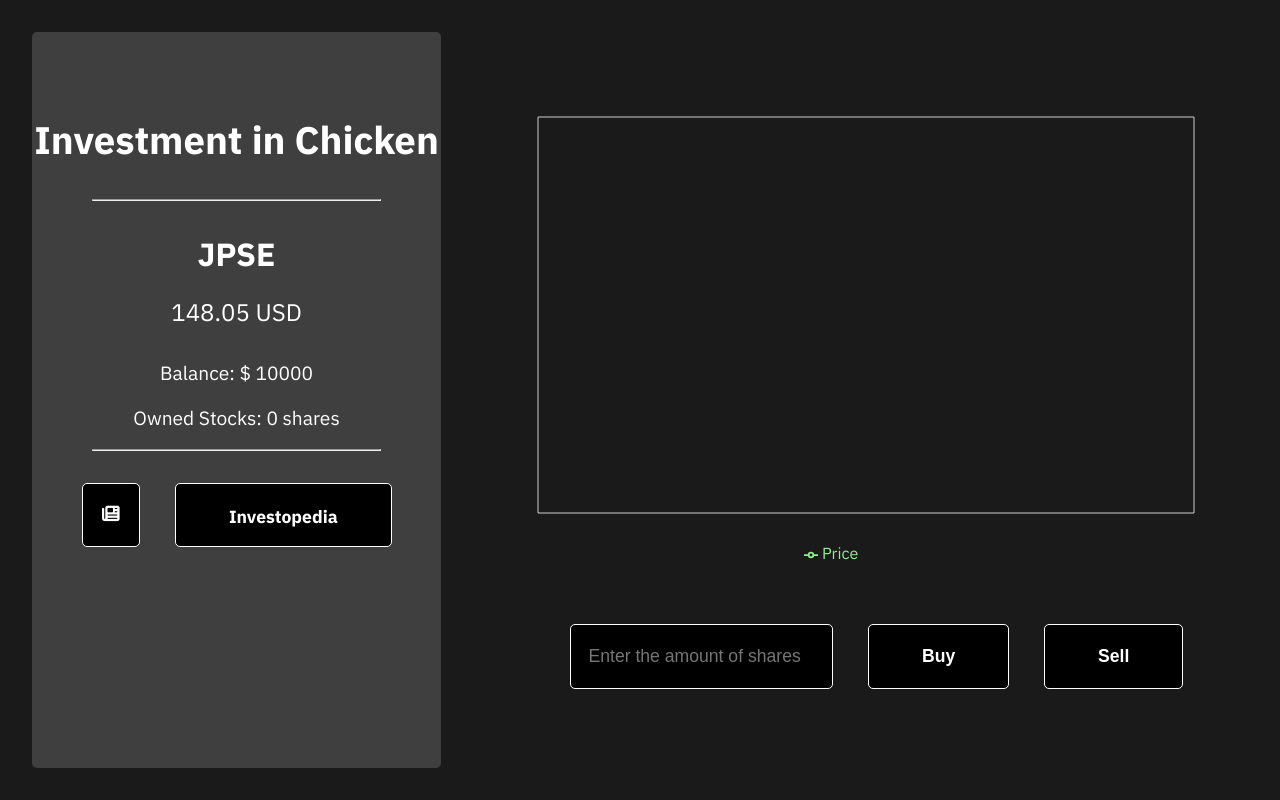
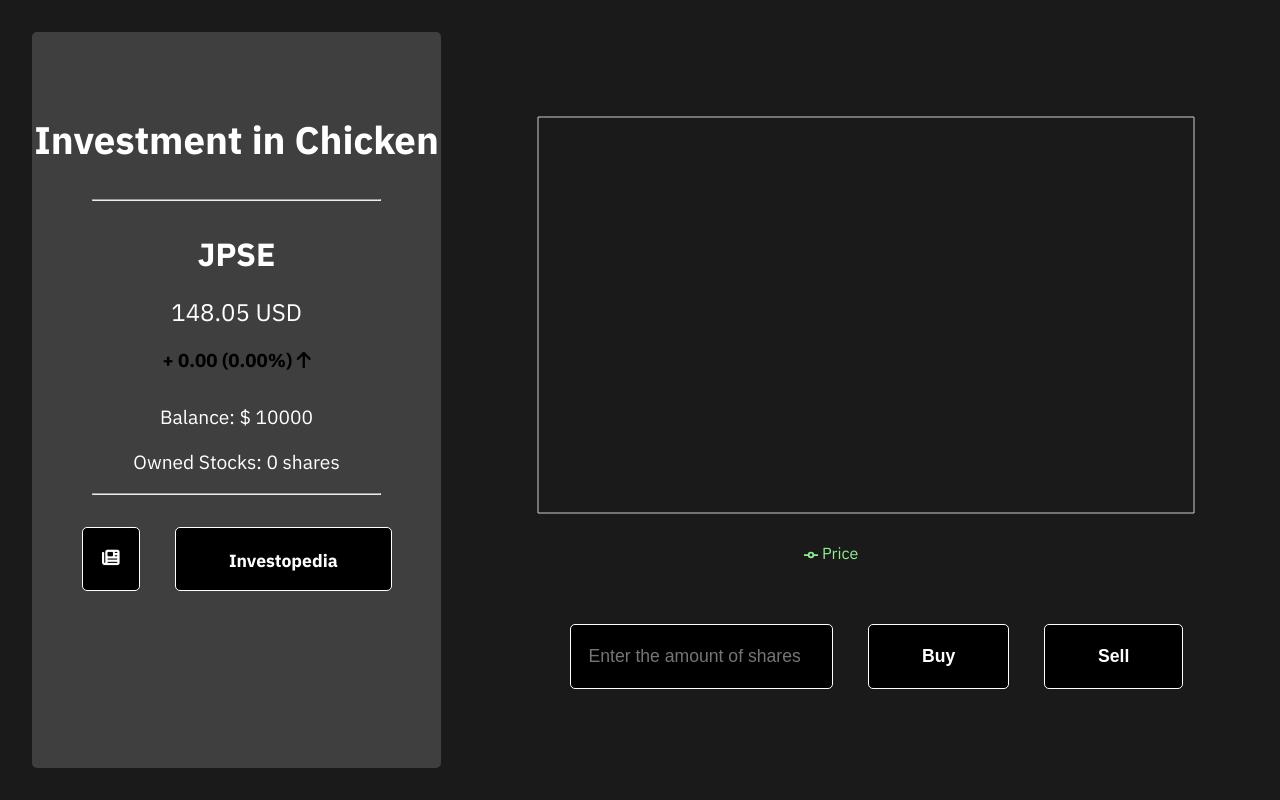
Before and after one commit to waterdoze/InvestmentLiteracyTool, a React (Create React App) app in the folder client/: page /stock in a window 1280 px wide. Built offline with nearby package versions, Linux system fonts and the light colour scheme; no server answers.

Commit message:
Added More Information to StockInfo

```diff
--- a/client/src/components/Stock.jsx
+++ b/client/src/components/Stock.jsx
@@ -18,6 +18,7 @@ function App() {
     const [currStock, setCurrStock] = useState({Date: "", Price: 148.05});
     const [balance, setBalance] = useState(10000);
     const [ownedStocks, setOwnedStocks] = useState(0);
+    const [oldStock, setOldStock] = useState(148.05);
 
 
     const [time, setTime] = useState(10);
@@ -59,6 +60,7 @@ function App() {
         const newData = [...currData];
         newData.push(data[stockIndex]);
         setStockIndex(stockIndex + 1);
+        setOldStock(currStock.Price);
         setCurrData(newData);
         setCurrStock(newData[newData.length - 1]);
 
@@ -70,7 +72,7 @@ function App() {
               <div id="SidePane">
                   <Title />
                   <hr />
-                  <StockInfo price = {currStock.Price}/>
+                  <StockInfo price = {currStock.Price} oldStock={oldStock}/>
                   <Balance balance={balance} ownedStocks={ownedStocks}/>
                   <hr />
                   <Resources />
--- a/client/src/components/StockInfo.jsx
+++ b/client/src/components/StockInfo.jsx
@@ -1,11 +1,18 @@
 import React from "react";
 
-function StockInfo({price}) {
-
+function StockInfo({price, oldStock}) {
     return (
         <div className="stockinfo-component">
             <h1 className="stock-name">JPSE</h1>
             <h2 className="stock-price">{price} USD</h2>
+            {price >= oldStock ?
+                <h3 className="stock-difference">
+                    {`+ ${(price - oldStock).toFixed(2)} (${((price - oldStock) / oldStock * 100).toFixed(2)}%) `}
+                    <i className="fa-solid fa-arrow-up" /></h3>
+                : <h3 className="stock-difference">
+                    {`- ${(oldStock - price).toFixed(2)} (${((price - oldStock) / oldStock * 100).toFixed(2)}%) `}
+                    <i className="fa-solid fa-arrow-up" /></h3>
+            }
         </div>
     )
 }
--- a/client/src/index.css
+++ b/client/src/index.css
@@ -69,6 +69,14 @@ hr {
 .stock-price {
   color: white;
   font-weight: 500;
+}
+
+.green {
+  color: lightgreen;
+}
+
+.red {
+  color: red;
 }
 
 .balance-component {
@@ -176,5 +184,5 @@ hr {
 }
 
 .buy-sell:active {
-  background-color: darkgreen;
+  background-color: lightgreen;
 }
```
